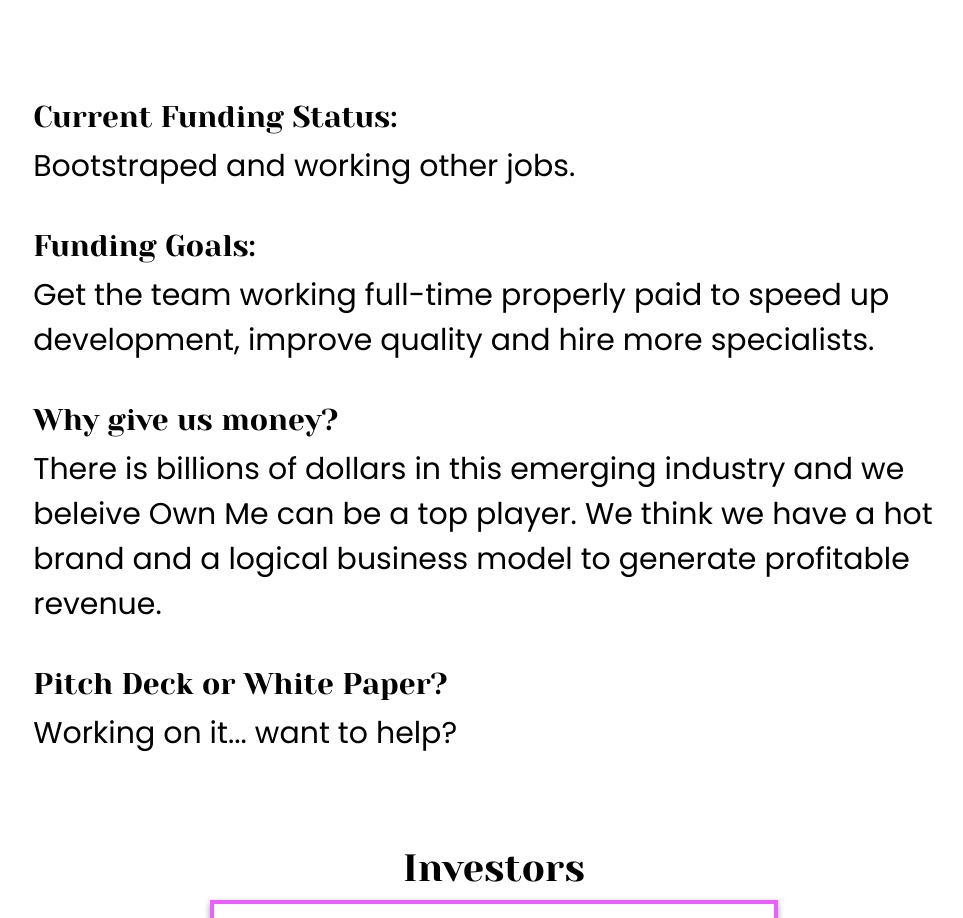
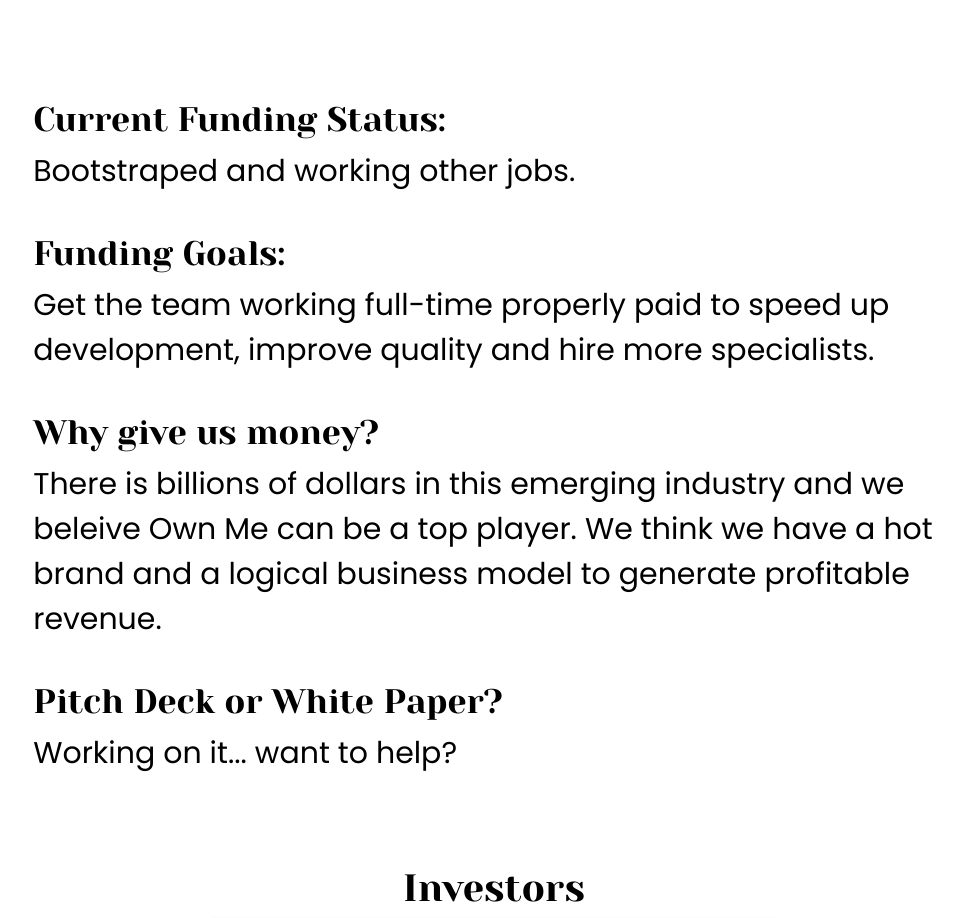
Before and after one commit to own-me/nude-promo, a React app: page / in a window 1280 px wide. Shown: the part 8865-9783 px from the top of the page, without its empty margins (146-1109 px from the left). Built offline with nearby package versions, Linux system fonts and the light colour scheme.

Commit message:
increase font size

```diff
--- a/components/funding/FundingText.tsx
+++ b/components/funding/FundingText.tsx
@@ -16,6 +16,7 @@
     font-family: Yeseva One, Open Sans;
     display: block;
     margin-bottom: 10px;
+    font-size: 34px;
 
     @media screen and (max-width: 600px) {
         font-size: 25px;
```
Also changed, not shown: 2 other files (tests, documents, lock files or other folders).
